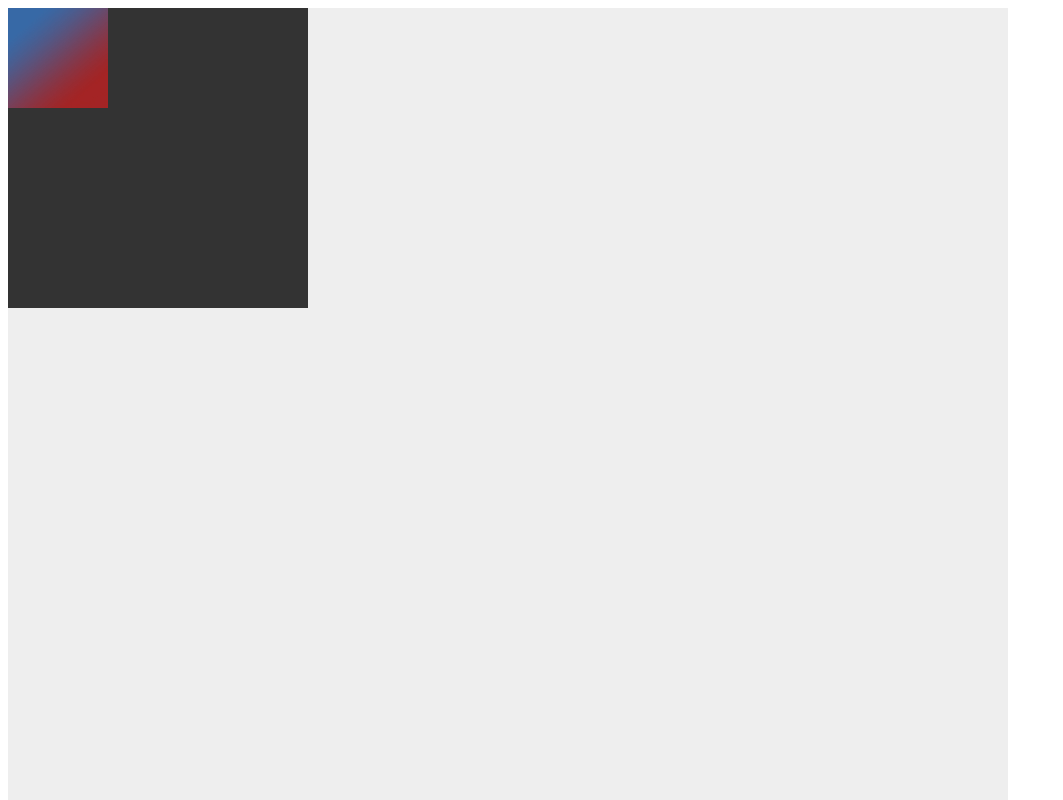
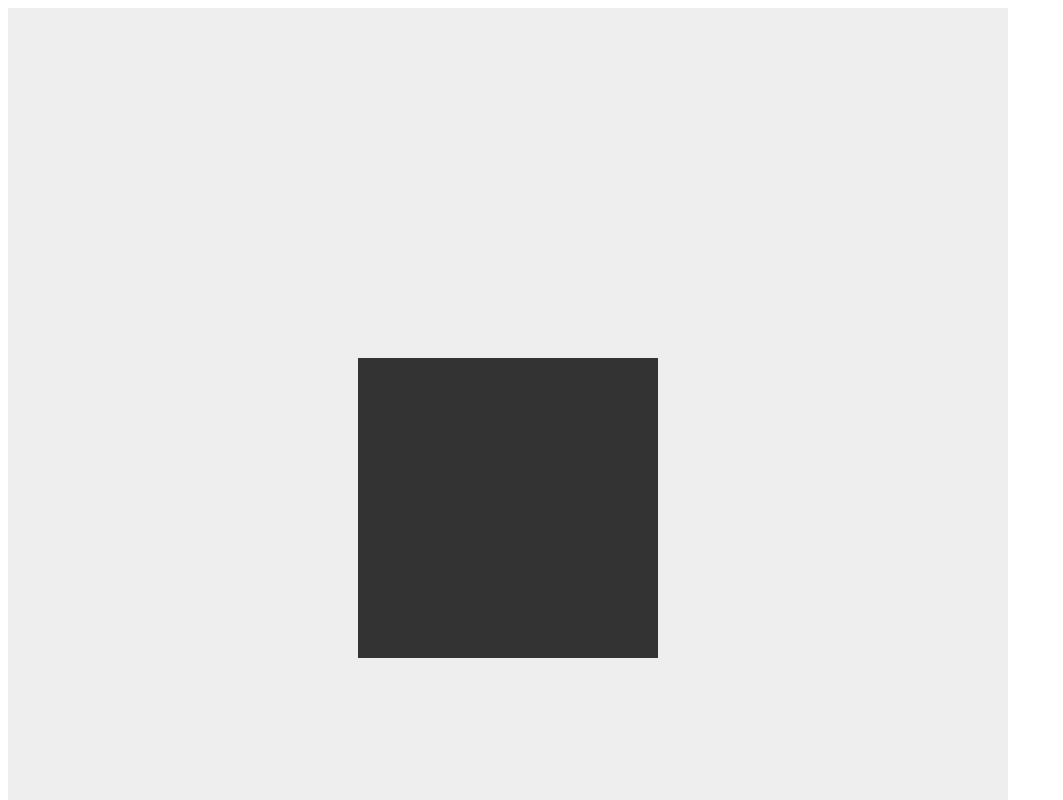
Before and after one commit to ppotatoG/bigCursor, a plain HTML site: page cursor.html in a window 1280 px wide. Shown: the top 800 px of the page, without its empty margins (0-1063 px from the left). Drawn offline with Linux system fonts and the light colour scheme.

Commit message:
코드 정리

```diff
--- a/cursor.html
+++ b/cursor.html
@@ -6,21 +6,39 @@
     <meta name="viewport" content="width=device-width, initial-scale=1.0">
     <title>cursor</title>
     <style>
-        #wrap {width: 1000px; height: 1000px; background-color: #eee;}
-        div{width: 300px; height: 300px; background-color: #333;}
-        img{position: absolute; display: block; width: 100px; height: auto;}
-        img.none{display: none;}
+        #wrap {
+            width: 1000px;
+            height: 1000px;
+            background-color: #eee;
+            display: flex;
+            justify-content: center;
+            align-items: center;
+            }
+        div {
+            width: 300px;
+            height: 300px;
+            background-color: #333;
+            }
+        img {
+            position: absolute;
+            display: block;
+            width: 100px;
+            height: auto;
+            }
+        img.none {display: none;}
     </style>
 </head>
 <body>
     <div id="wrap">
-        <div><img src="ddddddd.jpg" alt=""></div>
+        <div><img class="none" src="ddddddd.jpg" alt=""></div>
     </div>
 </body>
 
 <script>
 
 const img = document.querySelector('img')
+const div = document.querySelector('#wrap div')
+
 
 function resultFun(x) {
     let positionLeft = x.clientX;
@@ -30,7 +48,6 @@ function resultFun(x) {
     let imgleft=img.style.left=positionLeft+'px'
 }
 
-let div = document.querySelector('#wrap div')
 
 window.addEventListener('load', function(){
     div.addEventListener('mouseover', function(){
```
